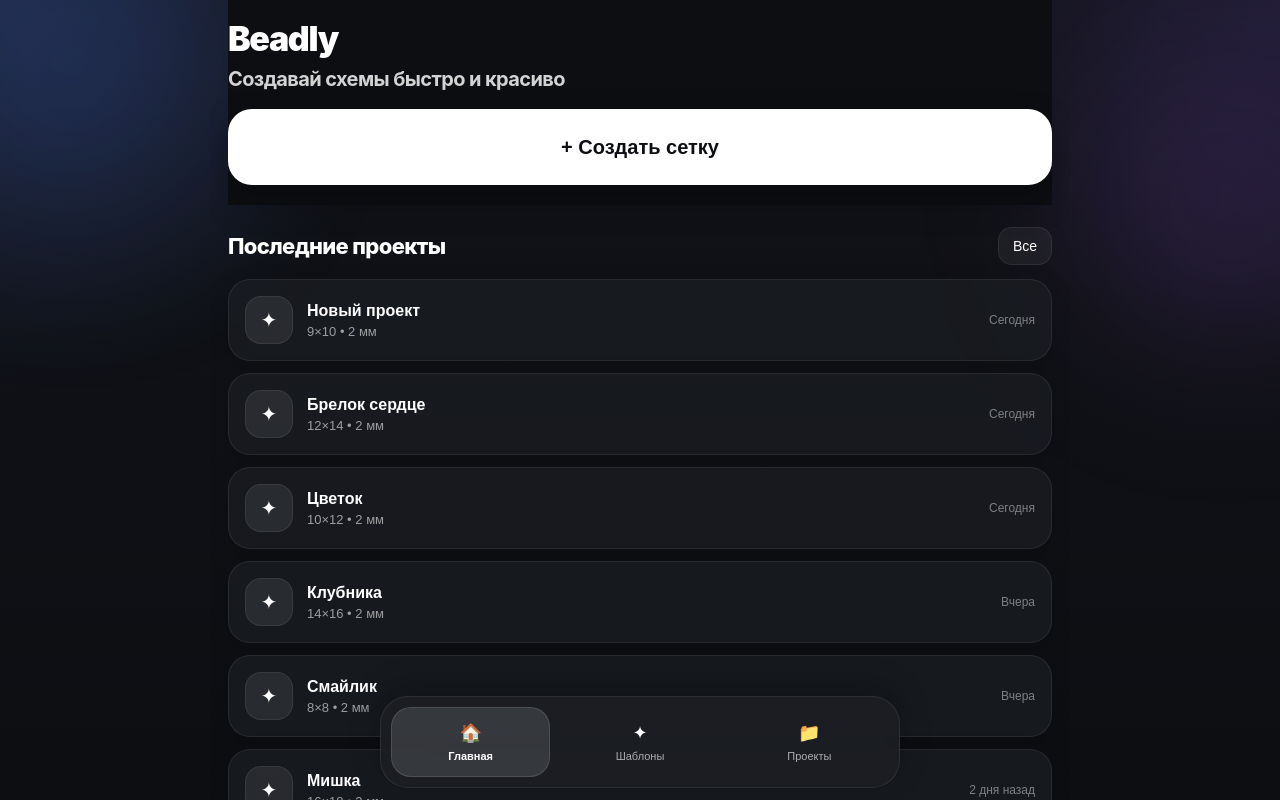
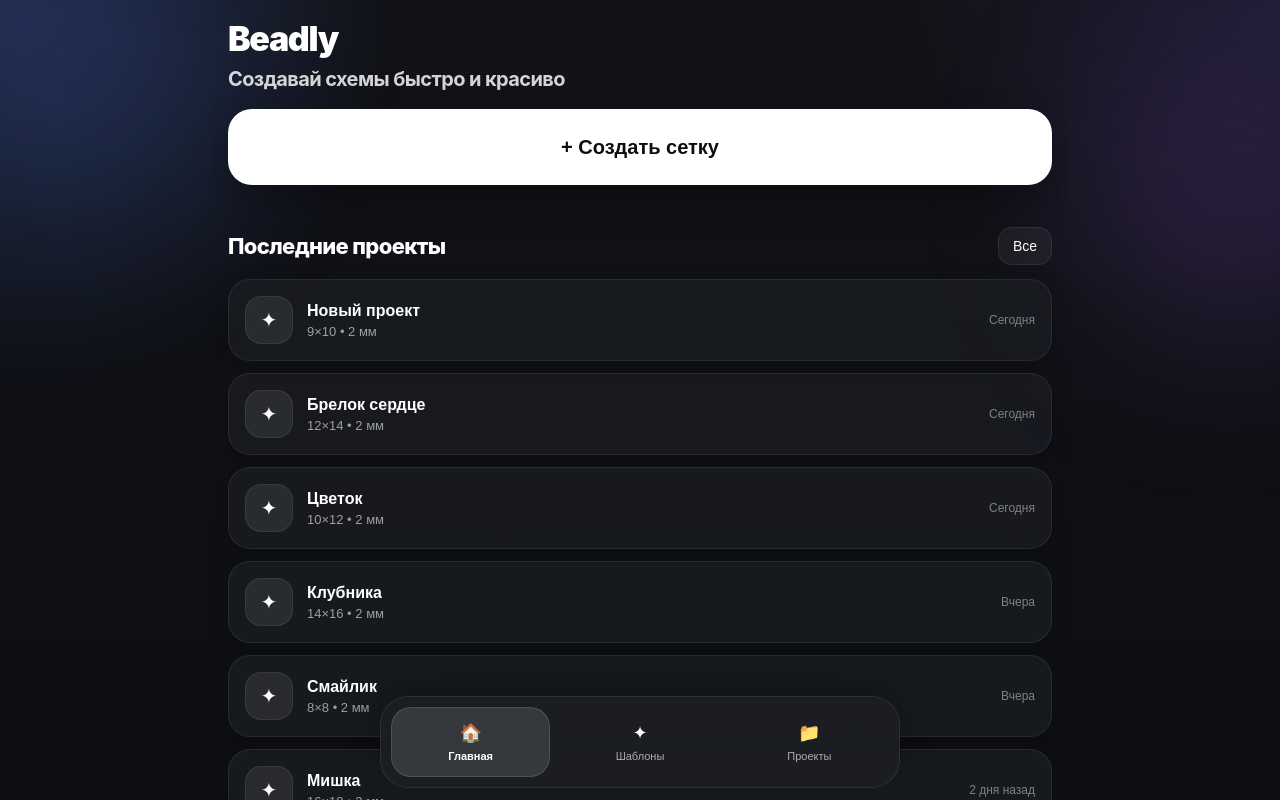
Before and after one commit to DaniilOreshenkov/miniApp, a React (Vite) app: page / in a window 1280 px wide. Built offline with nearby package versions, Linux system fonts and the light colour scheme.

Commit message:
главный экрнан - дом работа над дизайнем - исправление 2

```diff
--- a/src/screens/HomeScreen.tsx
+++ b/src/screens/HomeScreen.tsx
@@ -61,8 +61,8 @@ const HomeScreen: React.FC<Props> = ({ onCreateGrid }) => {
       <section
         style={{
           ...stickyHeroWrapStyle,
-          paddingTop: isCollapsed ? 0 : 18,
-          paddingBottom: isCollapsed ? 10 : 20,
+          paddingTop: isCollapsed ? 14 : 18,
+          paddingBottom: isCollapsed ? 12 : 20,
         }}
       >
         <div
@@ -287,7 +287,7 @@ const stickyHeroWrapStyle: React.CSSProperties = {
   position: "sticky",
   top: 0,
   zIndex: 20,
-  background: "#0c0e12",
+  background: "transparent",
 };
 
 const heroTextWrapStyle: React.CSSProperties = {
```
